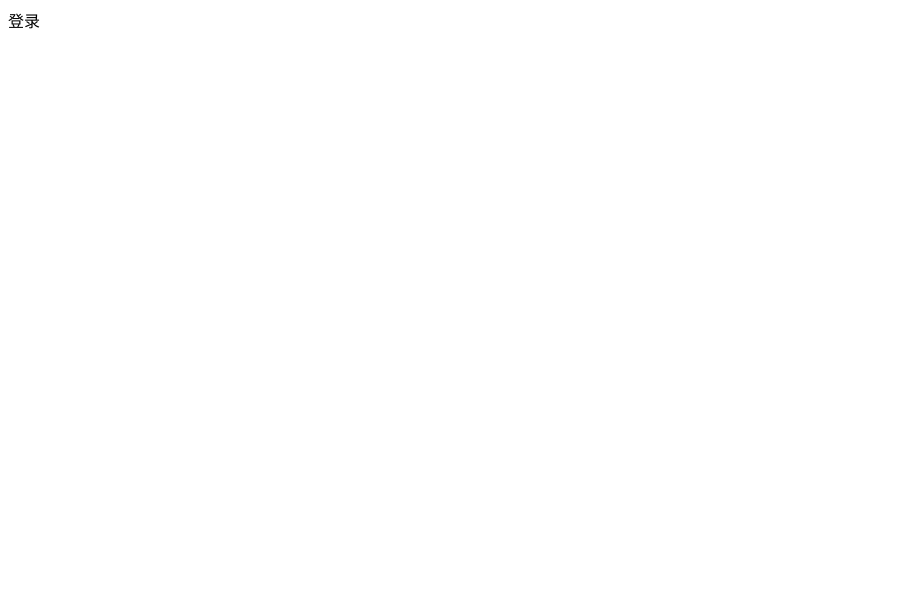
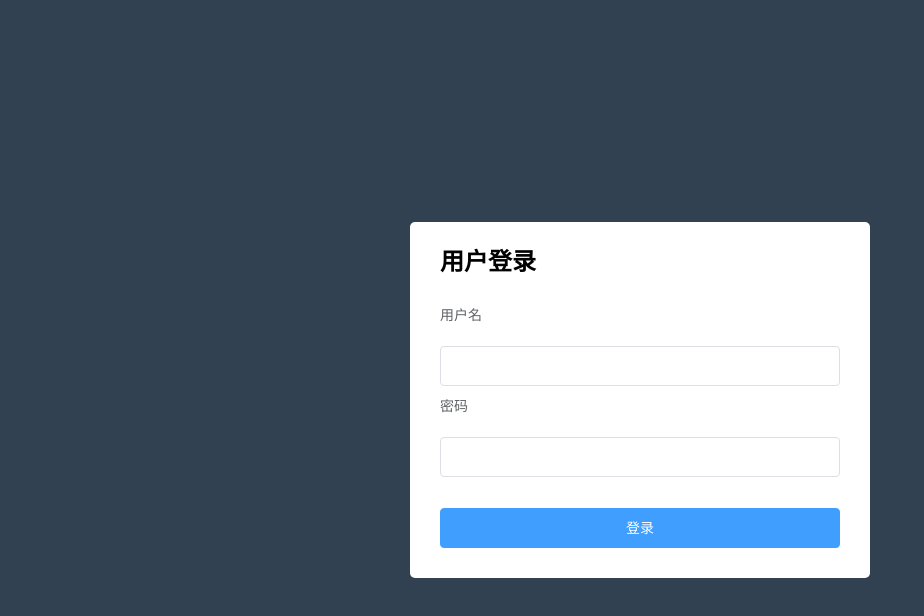
Before and after one commit to kevinYSwei/myBackStage, a Vue app: page /#/login in a window 1280 px wide. Shown: the top 616 px of the page, without its empty margins (0-924 px from the left). Built offline with nearby package versions, Linux system fonts and the light colour scheme.

Commit message:
login prompt

```diff
--- a/src/App.vue
+++ b/src/App.vue
@@ -16,4 +16,7 @@ export default {
 </script>
 
 <style>
+  #app{
+    height: 100%;
+  }
 </style>
--- /dev/null
+++ b/src/assets/css/reset.css
@@ -0,0 +1,5 @@
+html,body{
+    height: 100%;
+    margin: 0;
+    padding: 0
+}
--- a/src/components/login/login.vue
+++ b/src/components/login/login.vue
@@ -1,13 +1,76 @@
 <template>
-    <div>
-        登录
-    </div>
+  <div class="login_wrap">
+    <el-form
+      :label-position="loginPosition"
+      label-width="80px"
+      :model="loginData"
+      class="login_form"
+    >
+      <h2>用户登录</h2>
+      <el-form-item label="用户名">
+        <el-input v-model="loginData.username"></el-input>
+      </el-form-item>
+      <el-form-item label="密码">
+        <el-input v-model="loginData.password" show-password></el-input>
+      </el-form-item>
+      <el-button @click.prevent="handleLogin" type="primary" class="login_btn">登录</el-button>
+    </el-form>
+  </div>
 </template>
 <script>
 export default {
-
-}
+  data() {
+    return {
+      loginPosition: "top",
+      loginData: {
+        username: "",
+        password: ""
+      }
+    };
+  },
+  methods: {
+    handleLogin() {
+      this.$http.post("login", this.loginData).then(res => {
+        console.log(res, 111);
+        //当登录成功 跳转home页、提示登录成功
+        //这里是ES6对象解构赋值
+        const {
+          data,
+          meta: { msg, status }
+        } = res.data;
+        if (status === 200) {
+        //   this.$router.push({
+        //     name:'home'
+        //   });
+          this.$message.success(msg);
+        } else {
+          //当登录失败 不跳转、提示登录失败
+          this.$message.warning(msg);
+        }
+      });
+    }
+  }
+};
 </script>
 <style scoped>
-
+.login_wrap {
+  height: 100%;
+  background-color: #324152;
+  display: flex;
+  justify-content: center;
+  align-items: center;
+}
+.login_wrap .login_form {
+  width: 400px;
+  padding: 0 30px 30px;
+  border-radius: 5px;
+  background-color: #fff;
+}
+.login_wrap .el-form-item {
+  margin: 0;
+}
+.login_wrap .login_btn {
+  margin-top: 30px;
+  width: 100%;
+}
 </style>
--- a/src/main.js
+++ b/src/main.js
@@ -4,16 +4,23 @@ import Vue from 'vue'
 import App from './App'
 import router from './router'
 import ElementUI from 'element-ui'
+// import axios from 'axios'
+import myServerHttp from '@/plugins/http.js'
 import 'element-ui/lib/theme-chalk/index.css'
+import '@/assets/css/reset.css'
 /* 引入公共的组件库 */
 Vue.config.productionTip = false;
 //使用ElementUI插件
 Vue.use(ElementUI)
+//以前引入 axios第三方http库使用
+// Vue.prototype.$axios = axios
+//现在我想改使用 第三方插件的形式 使用这个axios库   Vue.use(axios)
+Vue.use(myServerHttp) //用法还是跟之前一样 直接 this.$http
 
 /* eslint-disable no-new */
 new Vue({
-  el: '#app',
   router,
-  components: { App },
-  template: '<App/>'
-})
+  render:h => h(App),
+  // components: { App },
+  // template: '<App/>'
+}).$mount('#app')
--- /dev/null
+++ b/src/plugins/http.js
@@ -0,0 +1,11 @@
+import axios from 'axios'
+//将不是Vue插件的库 改成插件   开发插件
+const myServerHttp = {}
+myServerHttp.install = function (Vue) {
+    //设置基础公共地址
+    axios.defaults.baseURL = 'http://47.97.214.102:8888/api/private/v1'
+    // 4. 添加实例方法
+    Vue.prototype.$http = axios
+  }
+
+export default myServerHttp
```
